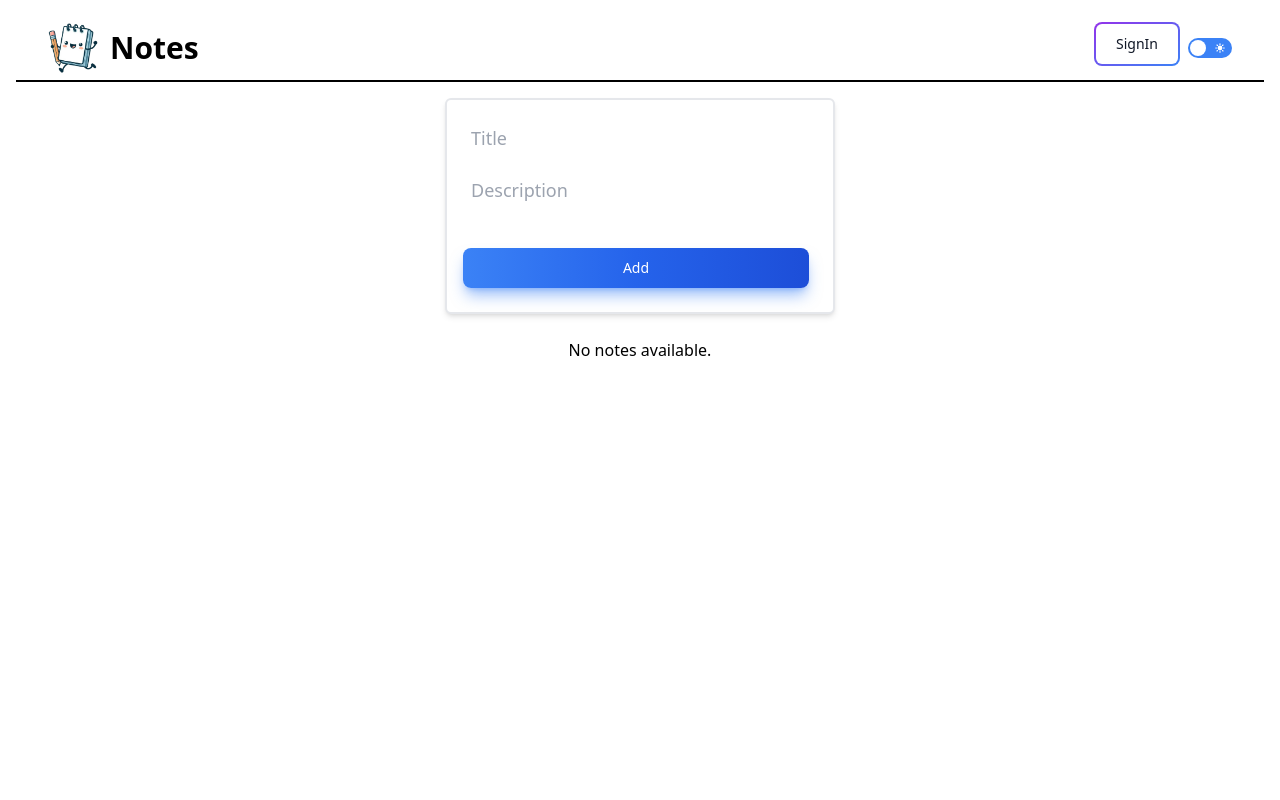
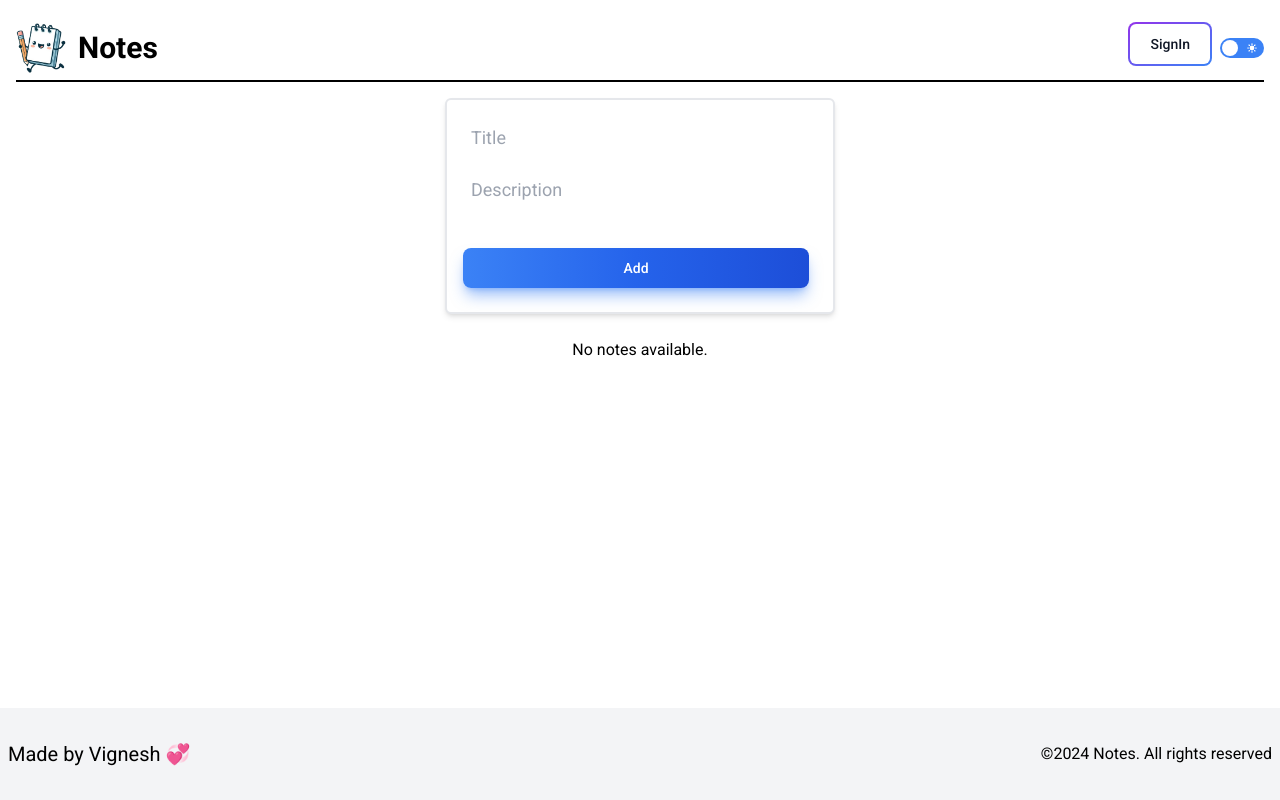
Before and after one commit to A-S-Vignesh/Notepad, a React (Vite) app in the folder client/: page / in a window 1280 px wide. Built offline with nearby package versions, Linux system fonts and the light colour scheme; no server answers.

Commit message:
Added footer
Added footer and other small changes

```diff
--- a/client/index.html
+++ b/client/index.html
@@ -8,6 +8,11 @@
     <link rel="icon" type="image/png" sizes="16x16" href="./src/assets/logo/favicon-16x16.png">
     <link rel="manifest" href="./src/assets/logo/site.webmanifest">
     <meta name="viewport" content="width=device-width, initial-scale=1.0" />
+    <link rel="preconnect" href="https://fonts.googleapis.com">
+    <link rel="preconnect" href="https://fonts.gstatic.com" crossorigin>
+    <link
+      href="https://fonts.googleapis.com/css2?family=Roboto:ital,wght@0,100;0,300;0,400;0,500;0,700;0,900;1,100;1,300;1,400;1,500;1,700;1,900&display=swap"
+      rel="stylesheet">
     <title>Notes</title>
   </head>
   <body class="dark:bg-slate-900">
--- a/client/src/App.jsx
+++ b/client/src/App.jsx
@@ -1,17 +1,19 @@
 import React from "react";
-import "./index.css";
+import "./css/index.css";
 import Header from "./components/Header";
 import Notes from "./components/Notes";
 import useFetchNotes from "./hooks/useFetchNotes";
 import ScrollToTopButton from "./components/ScrollToTop";
+import Footer from "./components/Footer";
 
 const App = () => {
   useFetchNotes();
   return (
-    <div className="relative">
+    <div className="relative flex flex-col min-h-screen">
       <Header />
       <Notes />
       <ScrollToTopButton />
+      <Footer />
     </div>
   );
 };
--- a/client/src/components/DisplayNotes.jsx
+++ b/client/src/components/DisplayNotes.jsx
@@ -32,7 +32,7 @@ function DisplayNotes() {
           );
         })
       ) : (
-        <p>No notes available.</p>
+        <p className="dark:text-white">No notes available.</p>
       )}
     </div>
   );
--- /dev/null
+++ b/client/src/components/Footer.jsx
@@ -0,0 +1,16 @@
+import React from "react";
+
+function Footer() {
+  return (
+    <div className="bg-gray-100 dark:bg-gray-800 dark:text-white py-4 md:py-6 mt-auto">
+      <div className="max-w-7xl mx-auto px-4 sm:px-6 lg:px-0">
+        <div className="flex flex-col md:flex-row justify-center md:justify-between items-center">
+          <h2 className="text-xl text-nowrap p-2">Made by Vignesh 💞</h2>
+          <h4 className="text-nowrap p-2">©2024 Notes. All rights reserved</h4>
+        </div>
+      </div>
+    </div>
+  );
+}
+
+export default Footer;
--- a/client/src/components/Header.jsx
+++ b/client/src/components/Header.jsx
@@ -11,7 +11,7 @@ function Header() {
 
   return (
     <nav className="border-b-2 border-black dark:border-white m-4">
-      <div className="max-w-7xl mx-auto px-4 sm:px-6 lg:px-8">
+      <div className="max-w-7xl mx-auto px-4 sm:px-6 lg:px-0">
         <div className="flex items-center justify-between h-16">
           <div className="flex items-center">
             <img
--- a/client/src/components/ScrollToTop.jsx
+++ b/client/src/components/ScrollToTop.jsx
@@ -36,7 +36,7 @@ const ScrollToTopButton = () => {
         fill="none"
         viewBox="0 0 24 24"
         stroke="currentColor"
-        className="w-8 h-8"
+        className="w-6 h-6"
       >
         <path
           strokeLinecap="round"
--- /dev/null
+++ b/client/src/css/app.css
@@ -0,0 +1,3 @@
+*{
+    font-family: "Roboto", sans-serif, Arial;
+}
--- a/client/src/main.jsx
+++ b/client/src/main.jsx
@@ -1,7 +1,8 @@
 import React from "react";
 import ReactDOM from "react-dom/client";
 import App from "./App.jsx";
-import "./index.css";
+import "./css/index.css";
+import "./css/app.css";
 import { AuthProvider } from "./context/authContext.jsx";
 
 ReactDOM.createRoot(document.getElementById("root")).render(
```
Also changed, not shown: client/src/css/index.css (renamed from client/src/index.css), 1 other file (tests, documents, lock files or other folders).
